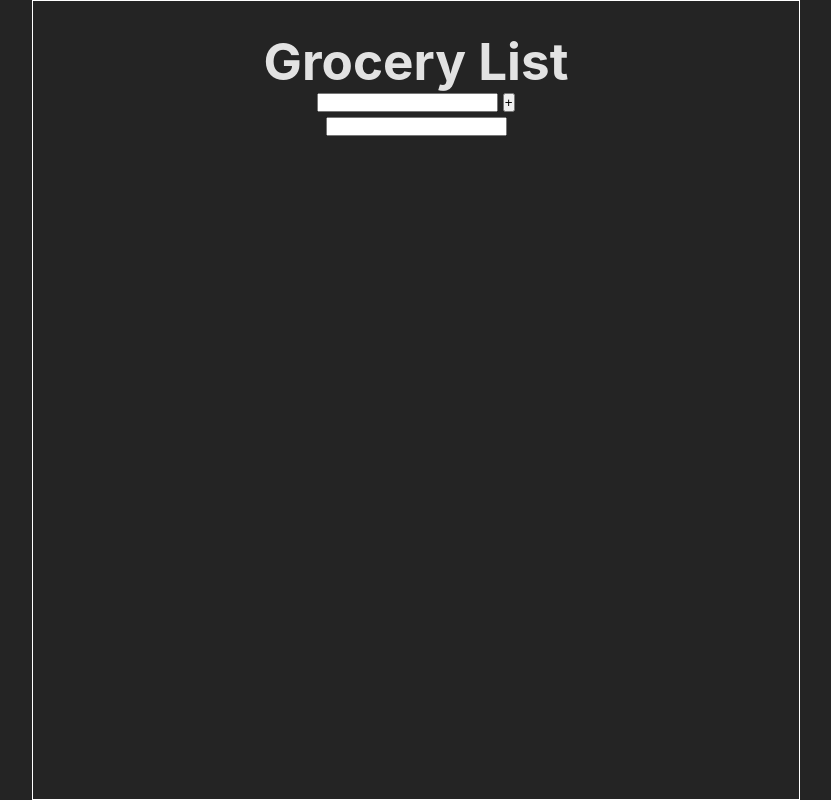
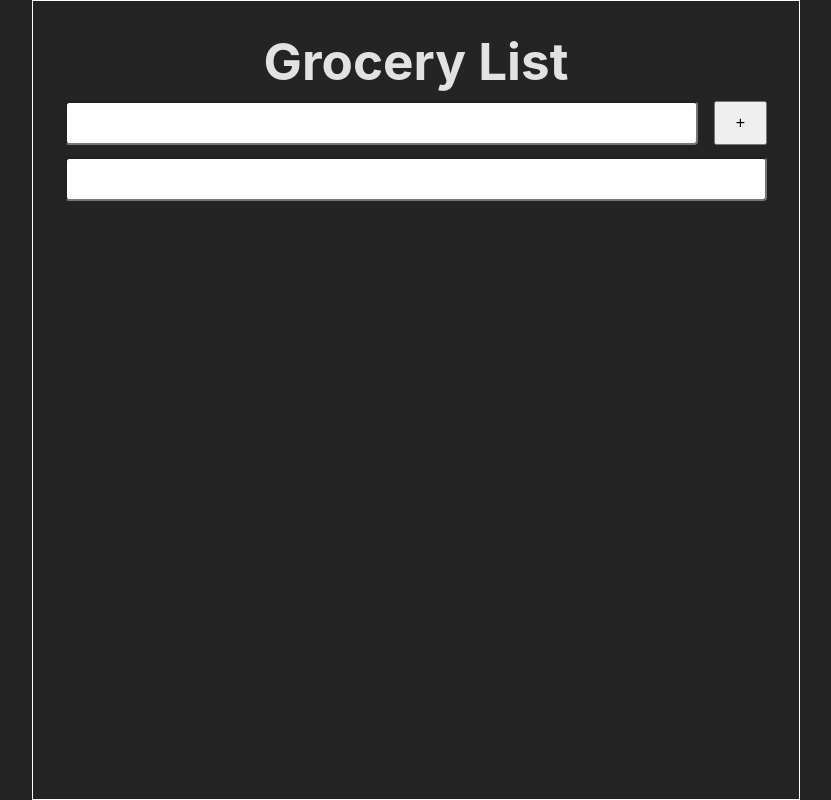
Before and after one commit to siddiqahmed882/internet-application-development, a website built with Vite: page index.html in a window 1280 px wide. Shown: the whole page, without its empty margins (224-1055 px from the left). Built offline with nearby package versions, Linux system fonts and the light colour scheme.

Commit message:
2 files modified

```diff
--- a/index.html
+++ b/index.html
@@ -16,7 +16,7 @@
             Please enter new grocery item
           </label>
           <input type="text" name="newGroceryItem" id="newGroceryItem" />
-          <button type="submit">+</button>
+          <button type="submit" class="btn">+</button>
         </form>
         <form class="form form-to-search-item">
           <input type="text" name="searchTerm" id="searchTerm" />
--- a/style.css
+++ b/style.css
@@ -39,6 +39,30 @@ h1 {
   flex-direction: column;
 }
 
+header {
+  display: flex;
+  flex-direction: column;
+  gap: 0.75rem;
+}
+
+.form {
+  display: flex;
+  gap: 1rem;
+}
+
+.form input {
+  flex-grow: 1;
+  padding: 0.5rem 1rem;
+  border-radius: 0.25rem;
+  font: inherit;
+}
+
+.form .btn {
+  display: inline-block;
+  padding: 0.5em 1.25em;
+  font-size: 1rem;
+}
+
 .sr-only {
   border: 0 !important;
   clip: rect(1px, 1px, 1px, 1px) !important; /* 1 */
```
